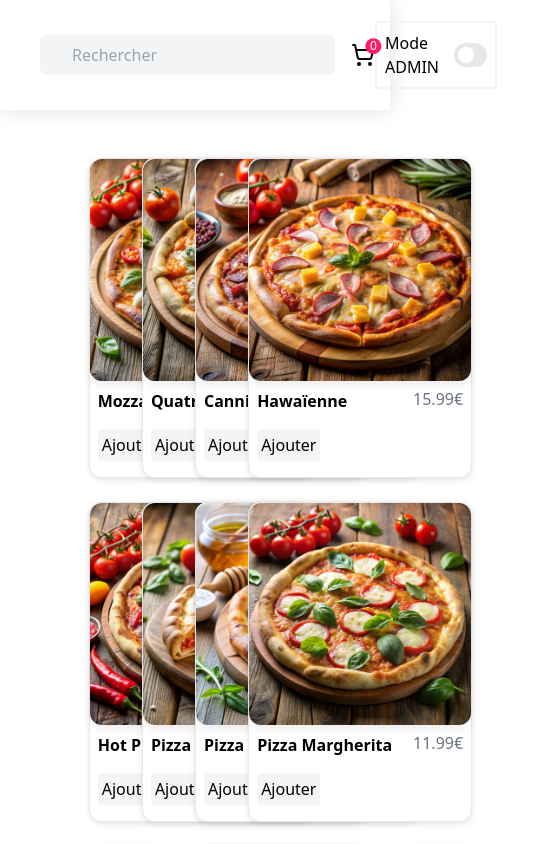
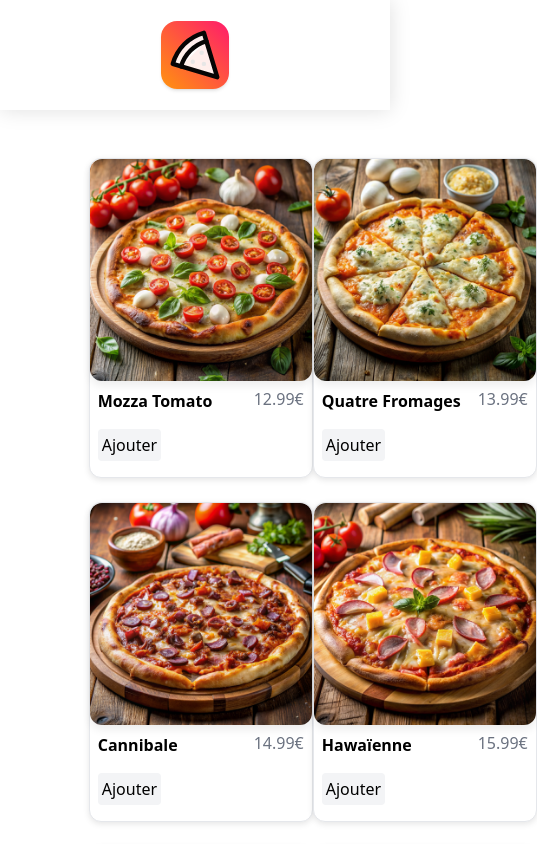
Before and after one commit to lucasdlp/Pizzalicious, a React (Vite) app: page / in a window 390 px wide. Shown: the top 844 px of the page, 537 px wide, since content can reach past the window. Built offline with nearby package versions, Linux system fonts and the light colour scheme.

Commit message:
début du responsive design

```diff
--- a/src/components/Cart/CartContainer.jsx
+++ b/src/components/Cart/CartContainer.jsx
@@ -28,10 +28,7 @@ const CartContainer = () => {
         <div className="w-7"></div>
       </div>
       {cartItems.length > 0 ? (
-        cartItems
-          .filter((item) => item.deleted === false)
-          .map((item, index) => {
-            console.log(item);
+        cartItems.map((item, index) => {
           return (
             <CartItem
               key={index}
--- a/src/components/Cart/CartItem.jsx
+++ b/src/components/Cart/CartItem.jsx
@@ -2,7 +2,7 @@ import React from "react";
 import { useCart } from "../../context/CartContext";
 import Trash from "./Trash";
 
-const CartItem = ({ name, price, deleted }) => {
+const CartItem = ({ name, price }) => {
   const { cartItem } = useCart();
 
   return (
@@ -12,7 +12,7 @@ const CartItem = ({ name, price, deleted }) => {
         <p className="text-sm select-none text-gray-500">{price}€</p>
       </div>
 
-      <Trash deleted={deleted} />
+      <Trash />
     </div>
   );
 };
--- a/src/components/Cart/Trash.jsx
+++ b/src/components/Cart/Trash.jsx
@@ -2,15 +2,15 @@ import { Trash2 } from "lucide-react";
 import React from "react";
 import { useCart } from "../../context/CartContext";
 
-const Trash = ({ deleted }) => {
+const Trash = ({ index }) => {
   const { deleteItem } = useCart();
 
   return (
-    <div className="cursor-pointer " onClick={() => deleteItem({ deleted })}>
+    <div className="cursor-pointer">
       <Trash2
         strokeWidth={1}
         size={20}
-        className="hover:scale-110 transition-transform duration-100 "
+        className="hover:scale-110 transition-transform duration-100"
       />
     </div>
   );
--- a/src/components/Navbar.jsx
+++ b/src/components/Navbar.jsx
@@ -11,15 +11,15 @@ const Navbar = ({ setClose, setSearchFood }) => {
   };
 
   return (
-    <nav className="w-full bg-white h-[13vh] flex items-center justify-between px-10 select-none mb-12 ">
+    <nav className="w-full bg-white h-[13vh] flex items-center justify-between px-10 select-none mb-12 max-[950px]:justify-center ">
       <div className="logo">
         <img className="w-20" src="./logo.svg" alt="logo" />
       </div>
-      <div className="search-bar flex items-center gap-4">
+      <div className="search-bar flex items-center gap-4 max-[950px]:hidden ">
         <SearchBar setSearchFood={setSearchFood} />
         <Cart />
       </div>
-      <div className="admin-bar border-2 border-gray-100 w-48 p-2 rounded flex items-center justify-between">
+      <div className="admin-bar border-2 border-gray-100 w-48 p-2 rounded flex items-center justify-between max-[950px]:hidden">
         <label
           htmlFor="check-admin"
           className=" w-full cursor-pointer flex items-center justify-between"
--- a/src/components/Pizzas.jsx
+++ b/src/components/Pizzas.jsx
@@ -85,7 +85,7 @@ export const Pizzas = ({ searchFood }) => {
 
   return (
     <div
-      className={`grid grid-cols-4 grid-rows-3 px-10 w-9/12  m-auto transition-transform duration-100 ease-linear ${
+      className={`cards-container grid grid-cols-5 grid-rows-3 px-10 w-9/12 transition-transform duration-100 ease-linear ${
         cartOpened ? " translate-x-[-12%]" : ""
       }`}
     >
--- a/src/components/SearchBar.jsx
+++ b/src/components/SearchBar.jsx
@@ -8,7 +8,7 @@ const SearchBar = ({ setSearchFood }) => {
   return (
     <>
       <input
-        className="bg-gray-100 py-2 px-8 rounded-md min-w-72 outline-none"
+        className="bg-gray-100 py-2 px-8 rounded-md min-w-72 outline-none "
         type="search"
         id="inputSearch"
         placeholder="Rechercher"
--- a/src/context/CartContext.jsx
+++ b/src/context/CartContext.jsx
@@ -4,17 +4,13 @@ const CartContext = createContext();
 
 export const CartProvider = ({ children }) => {
   const [cartOpened, setCartOpened] = useState(false);
-
   const [cartItems, setCartItems] = useState([]);
 
   const addToCart = (item) => {
     setCartItems([...cartItems, item]);
   };
 
-  const deleteItem = (item) => {
-    item.deleted = true;
-    console.log(item);
-  };
+  const deleteItem = (index) => {};
 
   return (
     <CartContext.Provider
--- a/src/home/home.jsx
+++ b/src/home/home.jsx
@@ -13,7 +13,7 @@ const home = () => {
   const [searchFood, setSearchFood] = useState("");
 
   return (
-    <div className="relative w-full h-full">
+    <div className="relative w-full h-full flex flex-col justify-center items-center">
       <Navbar close={close} setClose={setClose} setSearchFood={setSearchFood} />
 
       <Pizzas searchFood={searchFood} />
--- a/src/index.css
+++ b/src/index.css
@@ -25,3 +25,21 @@ nav {
 .cart-container::-webkit-scrollbar {
   display: none;
 }
+
+@media screen and (max-width: 1700px) {
+  .cards-container {
+    grid-template-columns: repeat(4, 1fr);
+  }
+}
+
+@media screen and (max-width: 1360px) {
+  .cards-container {
+    grid-template-columns: repeat(3, 1fr);
+  }
+}
+
+@media screen and (max-width: 1020px) {
+  .cards-container {
+    grid-template-columns: repeat(2, 1fr);
+  }
+}
```
Lines whose indentation alone changed are shown as unchanged.
